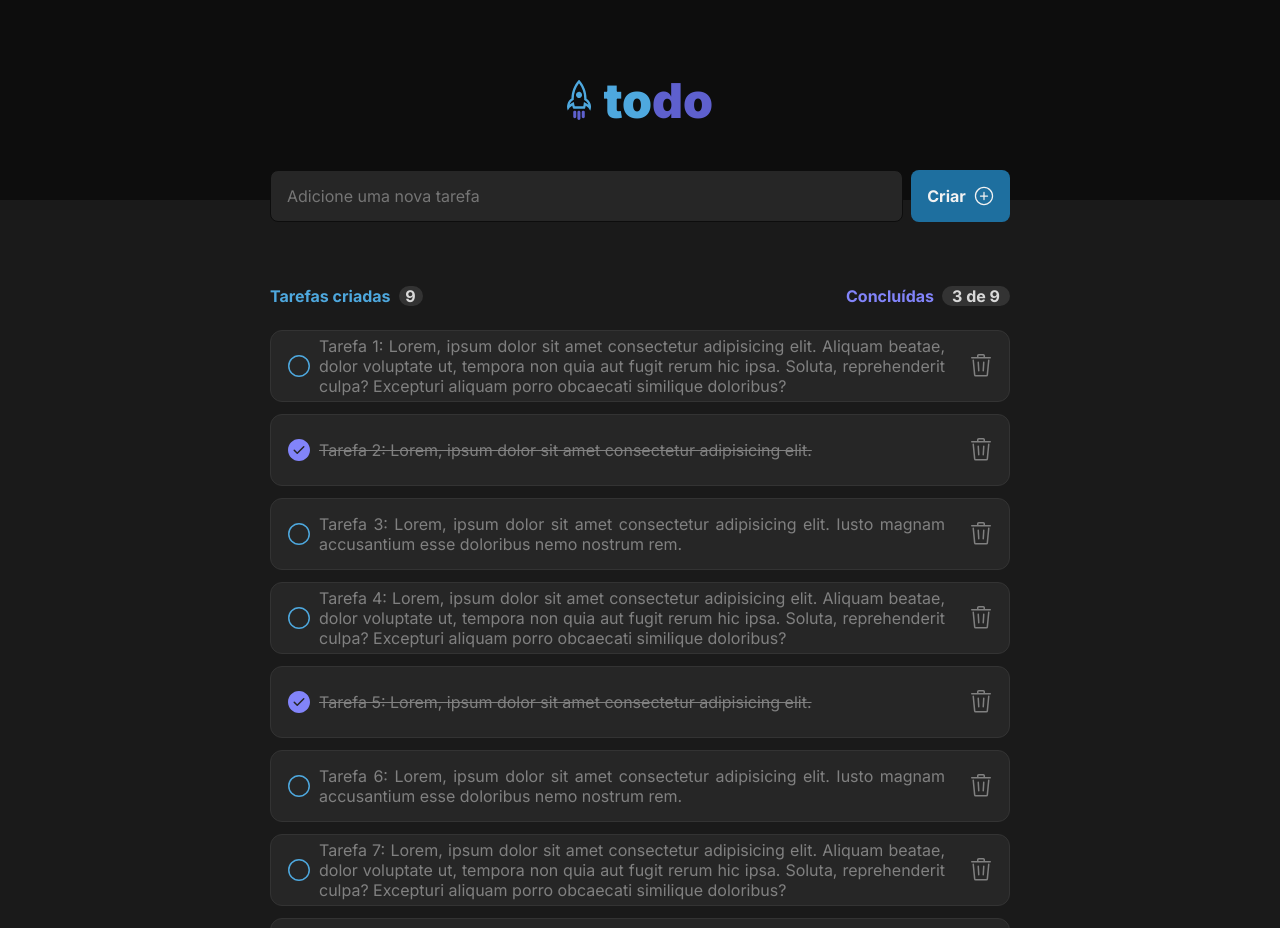
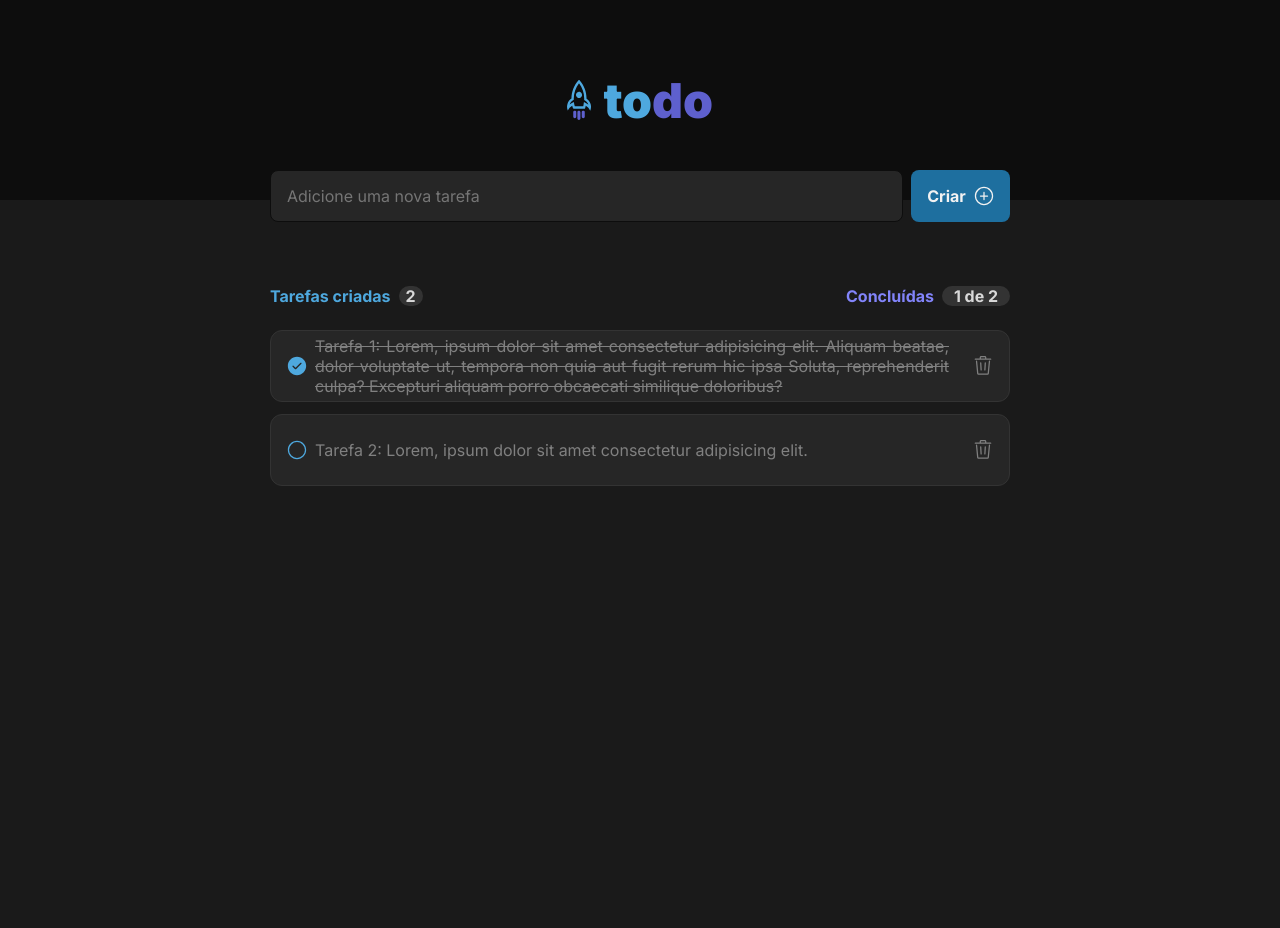
Before and after one commit to rsgabriel01/todo-list, a React (Vite) app: page / in a window 1280 px wide. Shown: the top 928 px of the page. After the commit the page ends 800 px from the top, so only its background shows below. Built offline with nearby package versions, Linux system fonts and the light colour scheme.

Commit message:
Add task iteration

```diff
--- a/src/ToDoList.tsx
+++ b/src/ToDoList.tsx
@@ -6,8 +6,45 @@
   GoPlusCircle,
   GoTrash
 } from 'react-icons/go'
+import { useState } from 'react'
+
+interface taskType {
+  id: number
+  text: string
+  done: boolean
+}
+
+// interface toDoListProps {
+//   tasks: taskType[]
+// }
+
+const tasksJson: taskType[] = [
+  {
+    id: 1,
+    text: 'Tarefa 1: Lorem, ipsum dolor sit amet consectetur adipisicing elit. Aliquam beatae, dolor voluptate ut, tempora non quia aut fugit rerum hic ipsa Soluta, reprehenderit culpa? Excepturi aliquam porro obcaecati similique doloribus?',
+    done: true
+  },
+  {
+    id: 2,
+    text: 'Tarefa 2: Lorem, ipsum dolor sit amet consectetur adipisicing elit.',
+    done: false
+  }
+]
 
 export function ToDoList() {
+  const [tasks, setTasks] = useState(tasksJson)
+
+  function makeCompletedTasksNumberHumanized() {
+    const numberOfTasksDone = tasks.reduce((counter, task) => {
+      if (task.done) counter++
+      return counter
+    }, 0)
+
+    const tasksLength = tasks.length
+
+    return `${numberOfTasksDone} de ${tasksLength}`
+  }
+
   return (
     <main>
       <form>
@@ -22,157 +59,50 @@
         <header>
           <section className={styles.createdTasks}>
             <span>Tarefas criadas</span>
-            <span className={styles.createdTasksNumber}>
-              {false ? '0' : '9'}
-            </span>
+            <span className={styles.createdTasksNumber}>{tasks.length}</span>
           </section>
           <section className={styles.completedTasks}>
             <span>Concluídas</span>
             <span className={styles.completedTasksNumberHumanized}>
-              {false ? '0' : '3 de 9'}
+              {tasks.length === 0
+                ? '0'
+                : `${makeCompletedTasksNumberHumanized()}`}
             </span>
           </section>
         </header>
-        {false ? (
+        {tasks.length > 0 ? (
+          <ul className={styles.toDoList}>
+            {tasks.map(tasksIterator => (
+              <li
+                key={tasksIterator.id}
+                className={tasksIterator.done ? styles.itemChecked : ''}
+              >
+                <section className={styles.itemCheckAndTextTask}>
+                  <button className={styles.taskButtonCheck}>
+                    {tasksIterator.done ? (
+                      <GoCheckCircleFill
+                        size={20}
+                        className={styles.taskUnchecked}
+                      />
+                    ) : (
+                      <GoCircle size={20} className={styles.taskUnchecked} />
+                    )}
+                  </button>
+                  {tasksIterator.text}
+                </section>
+
+                <button className={styles.taskButtonTrash}>
+                  <GoTrash size={20} className={styles.taskTrash} />
+                </button>
+              </li>
+            ))}
+          </ul>
+        ) : (
           <div className={styles.toDoListEmptySection}>
             <MdFormatListBulletedAdd size={58} />
             <strong>Você ainda não tem tarefas cadastradas</strong>
             <p>Crie tarefas e organize seus itens a fazer</p>
           </div>
-        ) : (
-          <ul className={styles.toDoList}>
-            <li>
-              <section className={styles.itemCheckAndTextTask}>
-                <button className={styles.taskButtonCheck}>
-                  <GoCircle size={24} className={styles.taskUnchecked} />
-                </button>
-                Tarefa 1: Lorem, ipsum dolor sit amet consectetur adipisicing
-                elit. Aliquam beatae, dolor voluptate ut, tempora non quia aut
-                fugit rerum hic ipsa. Soluta, reprehenderit culpa? Excepturi
-                aliquam porro obcaecati similique doloribus?
-              </section>
-
-              <button className={styles.taskButtonTrash}>
-                <GoTrash size={24} className={styles.taskTrash} />
-              </button>
-            </li>
-
-            <li className={styles.itemChecked}>
-              <section className={styles.itemCheckAndTextTask}>
-                <button className={styles.taskButtonCheck}>
-                  <GoCheckCircleFill size={24} className={styles.taskChecked} />
-                </button>
-                Tarefa 2: Lorem, ipsum dolor sit amet consectetur adipisicing
-                elit.
-              </section>
-
-              <button className={styles.taskButtonTrash}>
-                <GoTrash size={24} className={styles.taskTrash} />
-              </button>
-            </li>
-
-            <li>
-              <section className={styles.itemCheckAndTextTask}>
-                <button className={styles.taskButtonCheck}>
-                  <GoCircle size={24} className={styles.taskUnchecked} />
-                </button>
-                Tarefa 3: Lorem, ipsum dolor sit amet consectetur adipisicing
-                elit. Iusto magnam accusantium esse doloribus nemo nostrum rem.
-              </section>
-
-              <button className={styles.taskButtonTrash}>
-                <GoTrash size={24} className={styles.taskTrash} />
-              </button>
-            </li>
-
-            <li>
-              <section className={styles.itemCheckAndTextTask}>
-                <button className={styles.taskButtonCheck}>
-                  <GoCircle size={24} className={styles.taskUnchecked} />
-                </button>
-                Tarefa 4: Lorem, ipsum dolor sit amet consectetur adipisicing
-                elit. Aliquam beatae, dolor voluptate ut, tempora non quia aut
-                fugit rerum hic ipsa. Soluta, reprehenderit culpa? Excepturi
-                aliquam porro obcaecati similique doloribus?
-              </section>
-
-              <button className={styles.taskButtonTrash}>
-                <GoTrash size={24} className={styles.taskTrash} />
-              </button>
-            </li>
-
-            <li className={styles.itemChecked}>
-              <section className={styles.itemCheckAndTextTask}>
-                <button className={styles.taskButtonCheck}>
-                  <GoCheckCircleFill size={24} className={styles.taskChecked} />
-                </button>
-                Tarefa 5: Lorem, ipsum dolor sit amet consectetur adipisicing
-                elit.
-              </section>
-
-              <button className={styles.taskButtonTrash}>
-                <GoTrash size={24} className={styles.taskTrash} />
-              </button>
-            </li>
-
-            <li>
-              <section className={styles.itemCheckAndTextTask}>
-                <button className={styles.taskButtonCheck}>
-                  <GoCircle size={24} className={styles.taskUnchecked} />
-                </button>
-                Tarefa 6: Lorem, ipsum dolor sit amet consectetur adipisicing
-                elit. Iusto magnam accusantium esse doloribus nemo nostrum rem.
-              </section>
-
-              <button className={styles.taskButtonTrash}>
-                <GoTrash size={24} className={styles.taskTrash} />
-              </button>
-            </li>
-
-            <li>
-              <section className={styles.itemCheckAndTextTask}>
-                <button className={styles.taskButtonCheck}>
-                  <GoCircle size={24} className={styles.taskUnchecked} />
-                </button>
-                Tarefa 7: Lorem, ipsum dolor sit amet consectetur adipisicing
-                elit. Aliquam beatae, dolor voluptate ut, tempora non quia aut
-                fugit rerum hic ipsa. Soluta, reprehenderit culpa? Excepturi
-                aliquam porro obcaecati similique doloribus?
-              </section>
-
-              <button className={styles.taskButtonTrash}>
-                <GoTrash size={24} className={styles.taskTrash} />
-              </button>
-            </li>
-
-            <li className={styles.itemChecked}>
-              <section className={styles.itemCheckAndTextTask}>
-                <button className={styles.taskButtonCheck}>
-                  <GoCheckCircleFill size={24} className={styles.taskChecked} />
-                </button>
-                Tarefa 8: Lorem, ipsum dolor sit amet consectetur adipisicing
-                elit.
-              </section>
-
-              <button className={styles.taskButtonTrash}>
-                <GoTrash size={24} className={styles.taskTrash} />
-              </button>
-            </li>
-
-            <li>
-              <section className={styles.itemCheckAndTextTask}>
-                <button className={styles.taskButtonCheck}>
-                  <GoCircle size={24} className={styles.taskUnchecked} />
-                </button>
-                Tarefa 9: Lorem, ipsum dolor sit amet consectetur adipisicing
-                elit. Iusto magnam accusantium esse doloribus nemo nostrum rem.
-              </section>
-
-              <button className={styles.taskButtonTrash}>
-                <GoTrash size={24} className={styles.taskTrash} />
-              </button>
-            </li>
-          </ul>
         )}
       </div>
     </main>
```
